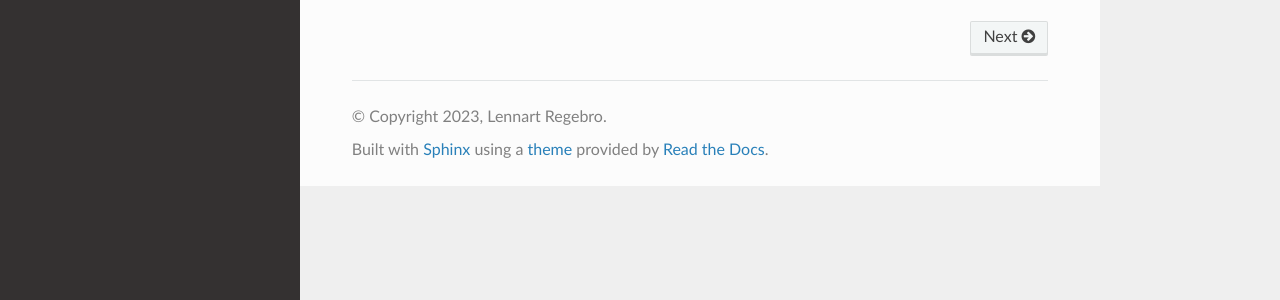
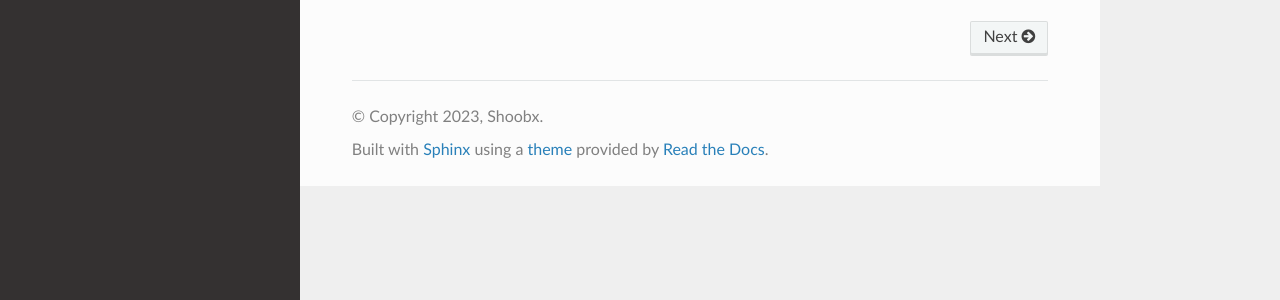
Before and after one commit to Shoobx/pyocf, a Sphinx documentation site: the page built from docs/source/index.rst, in a window 1280 px wide. Shown: the part 513-813 px from the top of the page. Built offline with Sphinx 7.4.7 and the Read the Docs theme 2.0.0, drawn with Linux system fonts in a browser that asks for light colours.

Commit message:
Doc copyright correction

```diff
--- a/docs/source/conf.py
+++ b/docs/source/conf.py
@@ -7,7 +7,7 @@
 # https://www.sphinx-doc.org/en/master/usage/configuration.html#project-information
 
 project = 'pyocf'
-copyright = '2023, Lennart Regebro'
+copyright = '2023, Shoobx'
 author = 'Lennart Regebro'
 
 # -- General configuration ---------------------------------------------------
```
